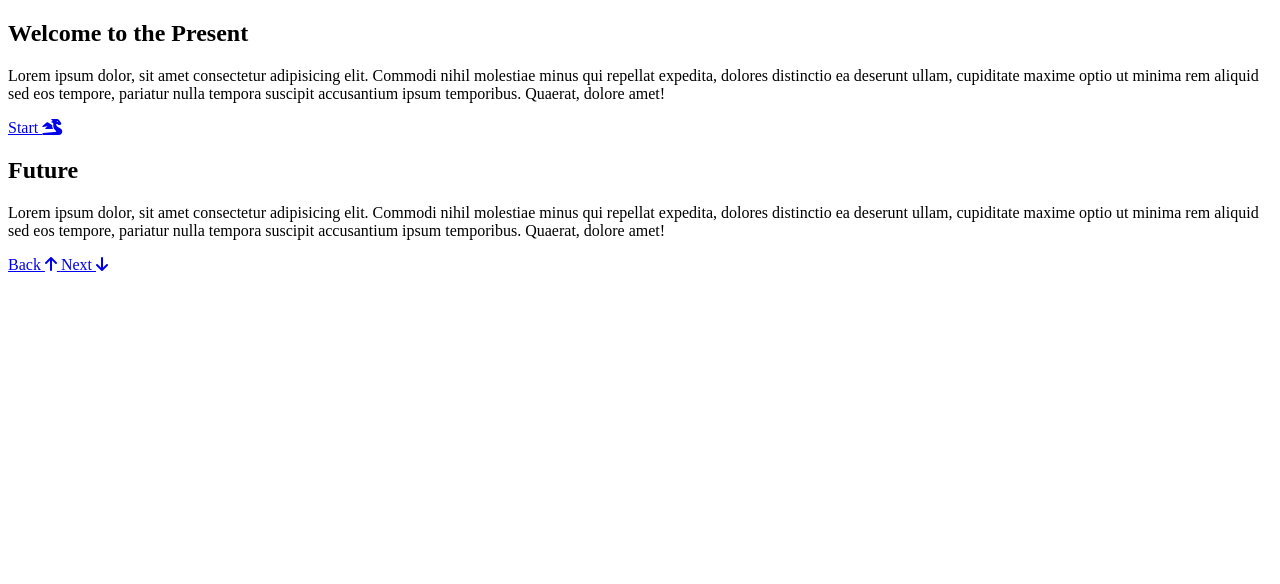
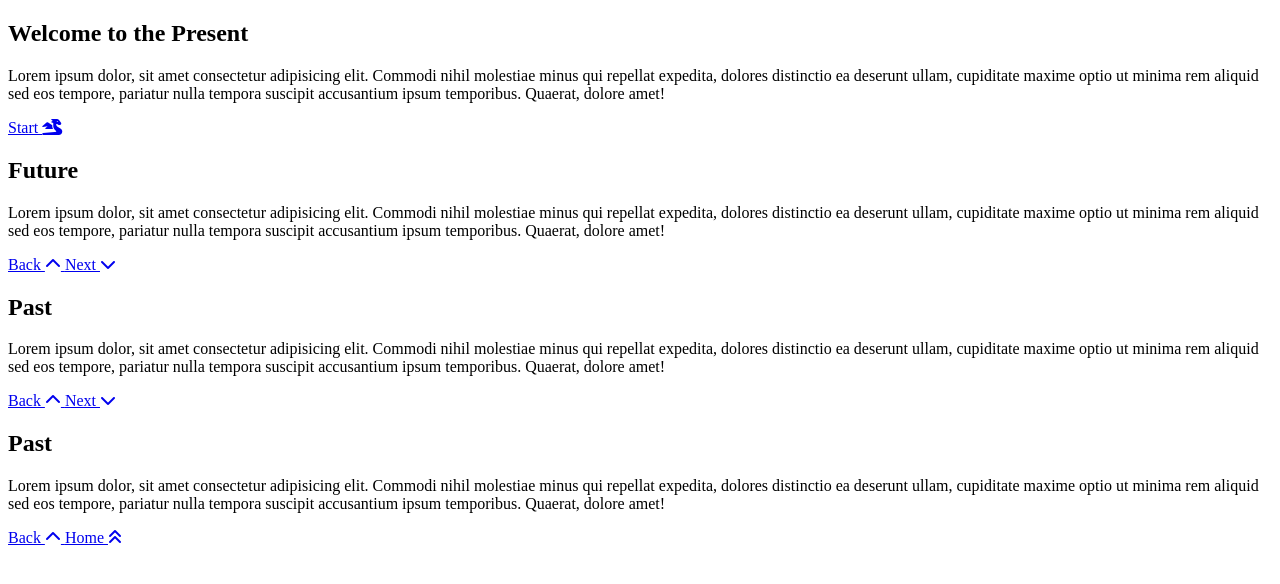
Before and after one commit to day1park/presentation, a plain HTML site: page index.html in a window 1280 px wide. Drawn offline with Linux system fonts and the light colour scheme.

Commit message:
create page 3 and 4 and include button icons

```diff
--- a/index.html
+++ b/index.html
@@ -39,9 +39,51 @@
         dolore amet!
       </p>
       <div>
-        <a href="#page-1" class="btn"> Back <i class="fas fa-arrow-up"></i> </a>
+        <a href="#page-1" class="btn btn-dark">
+          Back <i class="fas fa-chevron-up"></i>
+        </a>
         <a href="#page-3" class="btn">
-          Next <i class="fas fa-arrow-down"></i>
+          Next <i class="fas fa-chevron-down"></i>
+        </a>
+      </div>
+    </section>
+
+    <!-- page 3 -->
+    <section id="page-3" class="page">
+      <h1>Past</h1>
+      <p>
+        Lorem ipsum dolor, sit amet consectetur adipisicing elit. Commodi nihil
+        molestiae minus qui repellat expedita, dolores distinctio ea deserunt
+        ullam, cupiditate maxime optio ut minima rem aliquid sed eos tempore,
+        pariatur nulla tempora suscipit accusantium ipsum temporibus. Quaerat,
+        dolore amet!
+      </p>
+      <div>
+        <a href="#page-2" class="btn btn-dark">
+          Back <i class="fas fa-chevron-up"></i>
+        </a>
+        <a href="#page-4" class="btn">
+          Next <i class="fas fa-chevron-down"></i>
+        </a>
+      </div>
+    </section>
+
+    <!-- page 4 -->
+    <section id="page-3" class="page">
+      <h1>Past</h1>
+      <p>
+        Lorem ipsum dolor, sit amet consectetur adipisicing elit. Commodi nihil
+        molestiae minus qui repellat expedita, dolores distinctio ea deserunt
+        ullam, cupiditate maxime optio ut minima rem aliquid sed eos tempore,
+        pariatur nulla tempora suscipit accusantium ipsum temporibus. Quaerat,
+        dolore amet!
+      </p>
+      <div>
+        <a href="#page-3" class="btn btn-dark">
+          Back <i class="fas fa-chevron-up"></i>
+        </a>
+        <a href="#page-1" class="btn">
+          Home <i class="fas fa-angle-double-up"></i>
         </a>
       </div>
     </section>
```
